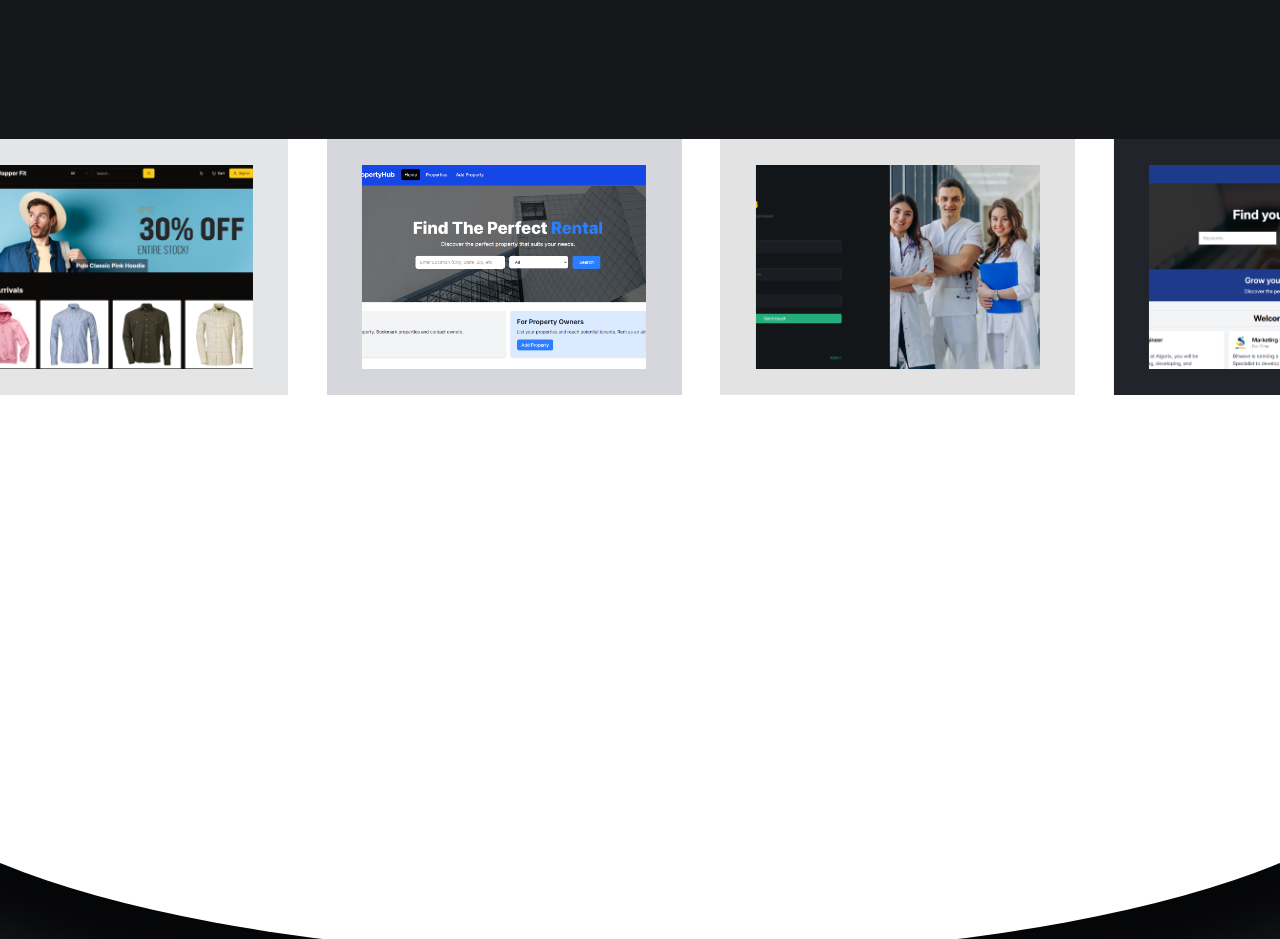
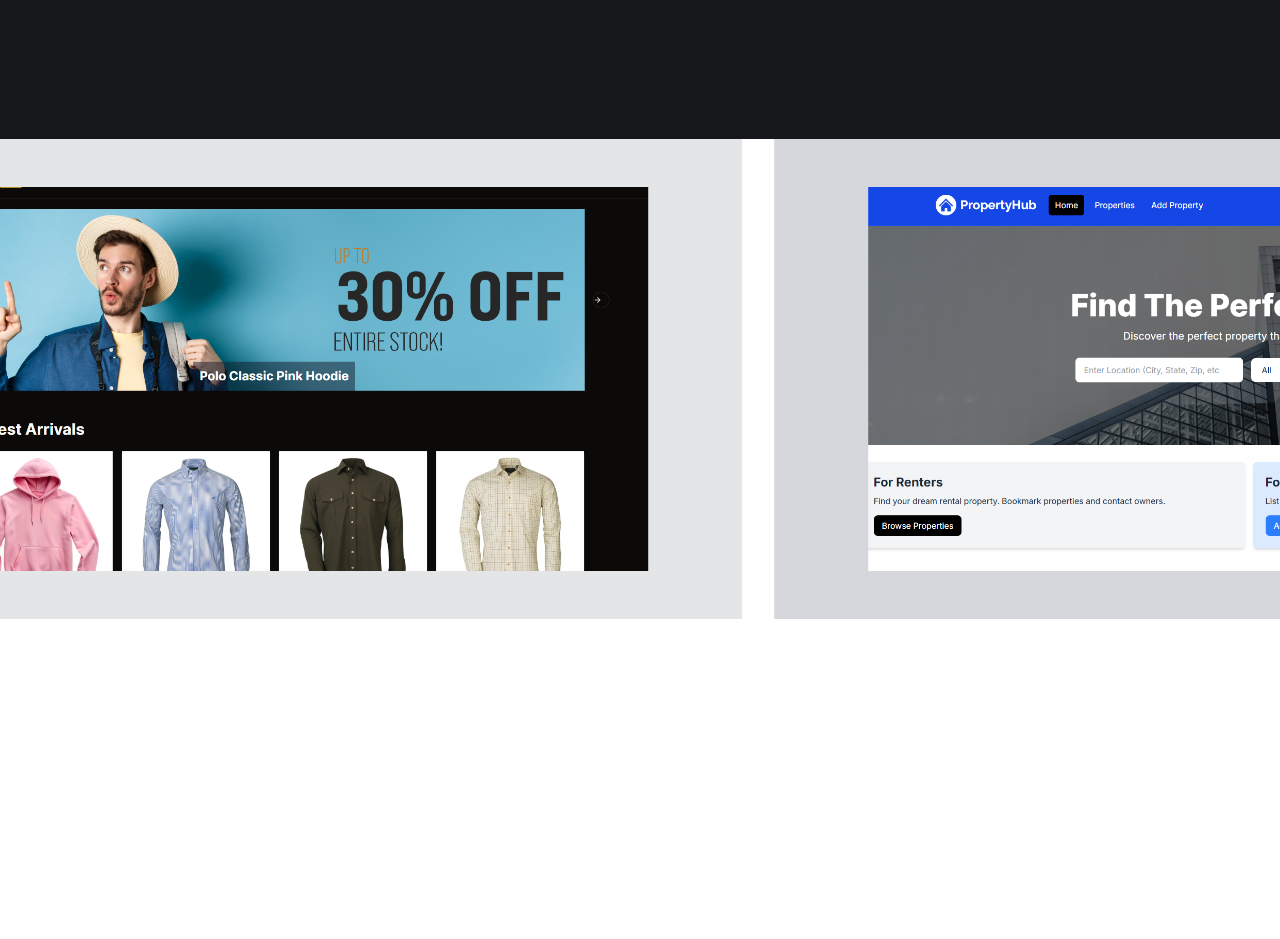
Before and after one commit to arvinbuid/portfolio, a Next.js app: page / in a window 1280 px wide. Shown: the part 2220-3159 px from the top of the page. Built offline with nearby package versions, Linux system fonts and the light colour scheme.

Commit message:
Add tablet media queries in SlidingImages component css.

```diff
--- a/components/slidingImages.module.css
+++ b/components/slidingImages.module.css
@@ -20,7 +20,13 @@
     width: 120vw;
     left: -10vw;
 
-    @media (max-width: 764px) {
+    @media (min-width: 768px) and (max-width: 1440px) {
+      gap: 2.5vw;
+      width: 300vw;
+      left: -20vw;
+    }
+
+    @media (max-width: 768px) {
       gap: 2vw;
       width: 300vw;
       left: -40vw;
@@ -33,8 +39,11 @@
       align-items: center;
       justify-content: center;
 
-      @media (max-width: 764px) {
-        /* width: 75%; */
+      @media (min-width: 768px) and (max-width: 1440px) {
+        height: 60vh;
+      }
+
+      @media (max-width: 768px) {
         height: 45vh;
       }
 
```
